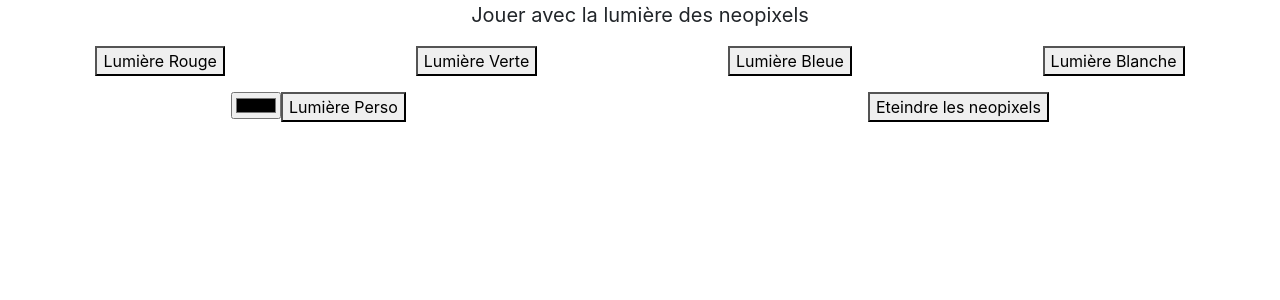
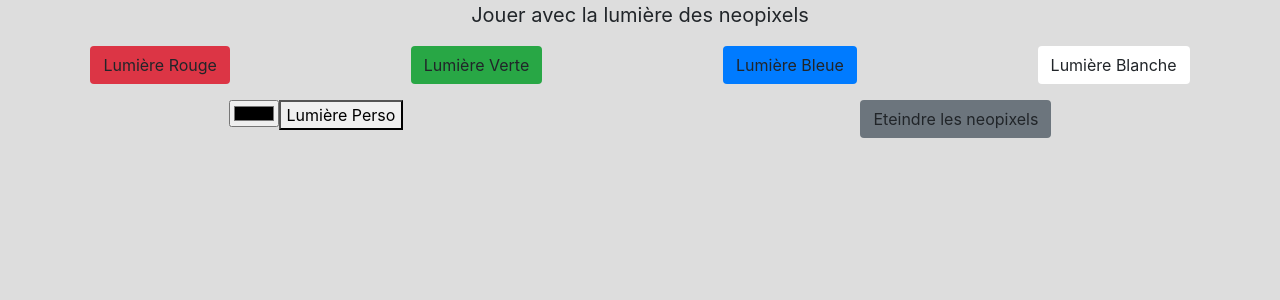
Before and after one commit to Gegelascience/AngularExpressNodeArduino, an Angular app in the folder express/ihmArduino/: page /customlight in a window 1280 px wide. Shown: the top 300 px of the page. Built offline with nearby package versions, Linux system fonts and the light colour scheme.

Commit message:
finish buttons styles

```diff
--- a/express/ihmArduino/src/app/app.component.css
+++ b/express/ihmArduino/src/app/app.component.css
@@ -0,0 +1,4 @@
+.app{
+    background-color: #dddddd;
+    height: 100vh;
+}
--- a/express/ihmArduino/src/app/app.component.html
+++ b/express/ihmArduino/src/app/app.component.html
@@ -1,2 +1,4 @@
 <!--The content below is only a placeholder and can be replaced.-->
-<router-outlet></router-outlet>
+<div class="app">
+    <router-outlet></router-outlet>
+</div>
--- a/express/ihmArduino/src/app/components/neopixels/neopixels.component.html
+++ b/express/ihmArduino/src/app/components/neopixels/neopixels.component.html
@@ -1,16 +1,16 @@
 <p class="center">Jouer avec la lumière des neopixels</p>
 <div class="d-flex justify-content-around">
   <div class="">
-    <button (click)="setRGB(255,0,0)">Lumière Rouge</button>
+    <button class="btn bg-danger" (click)="setRGB(255,0,0)">Lumière Rouge</button>
   </div>
   <div class="">
-    <button (click)="setRGB(0,255,0)">Lumière Verte</button>
+    <button class="btn bg-success" (click)="setRGB(0,255,0)">Lumière Verte</button>
   </div>
   <div class="">
-    <button (click)="setRGB(0,0,255)">Lumière Bleue</button>
+    <button class="btn bg-primary" (click)="setRGB(0,0,255)">Lumière Bleue</button>
   </div>
   <div class="">
-    <button (click)="setRGB(255,255,255)">Lumière Blanche</button>
+    <button class="btn bg-white" (click)="setRGB(255,255,255)">Lumière Blanche</button>
   </div>
 </div>
 <p></p>
@@ -19,5 +19,5 @@
     <input type="color" name="color" [(ngModel)]="model.color" #color="ngModel">
     <button class="">Lumière Perso</button>
   </form>
-  <button (click)="clearNeopixels()">Eteindre les neopixels</button>
+  <button class="btn bg-secondary" (click)="clearNeopixels()">Eteindre les neopixels</button>
 </div>
--- a/express/ihmArduino/src/app/components/sensors/sensors.component.html
+++ b/express/ihmArduino/src/app/components/sensors/sensors.component.html
@@ -1,13 +1,13 @@
-<p class="center">Capteurs</p>
+<p class="center">Etats des capteurs</p>
 <div class="row no-margin">
   <div class="col no-padding center">
-    <button (click)="updateDistance()">Distance</button>
+    <button class="btn btn-primary" (click)="updateDistance()">Distance</button>
     <br>
     <div *ngIf="!waitDist">{{ distance }}</div>
     <div *ngIf="waitDist">récupération de la distance en cours</div>
   </div>
   <div class="col no-padding center">
-    <button (click)="updateTemperature()">Temperature</button>
+    <button class="btn btn-warning" (click)="updateTemperature()">Temperature</button>
     <br>
     <div *ngIf="!waitTemp">{{ temperature }}</div>
     <div *ngIf="waitTemp">récupération de la température en cours</div>
```
